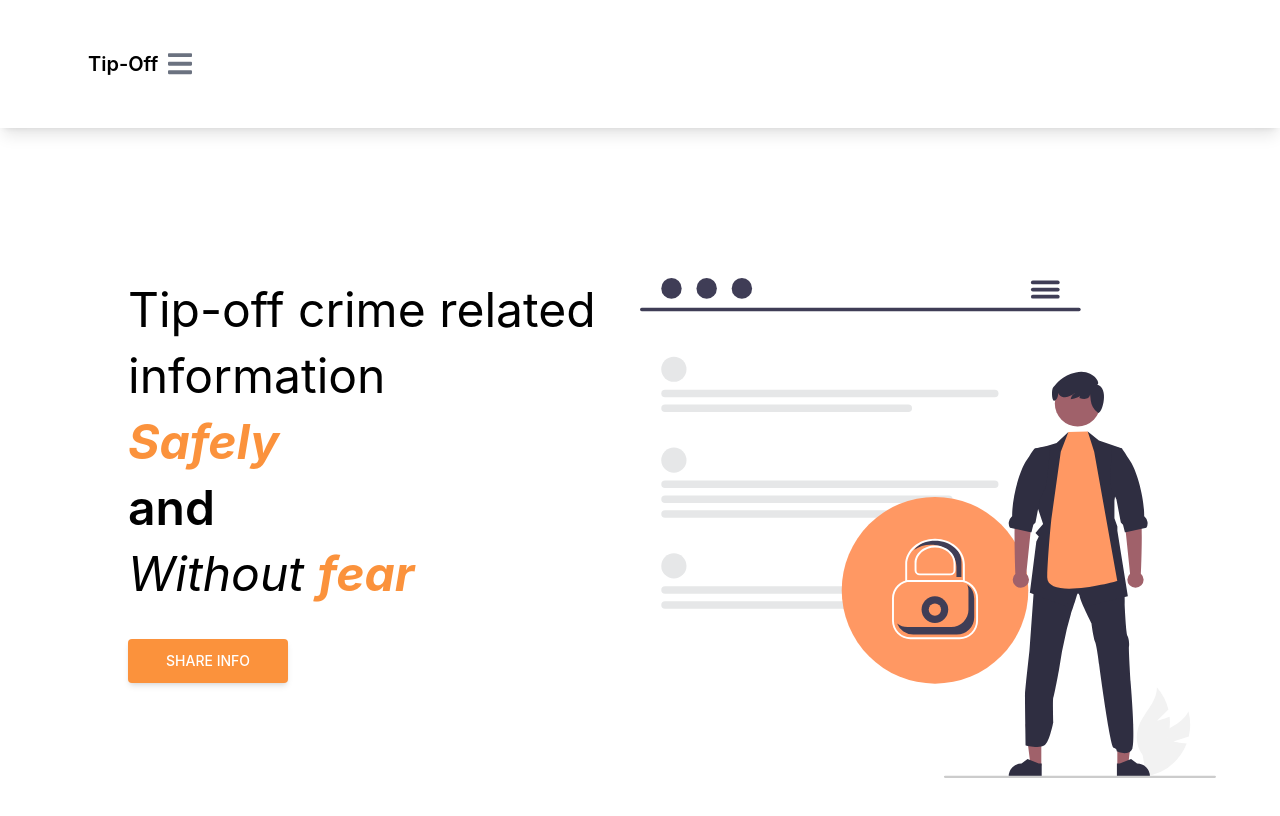
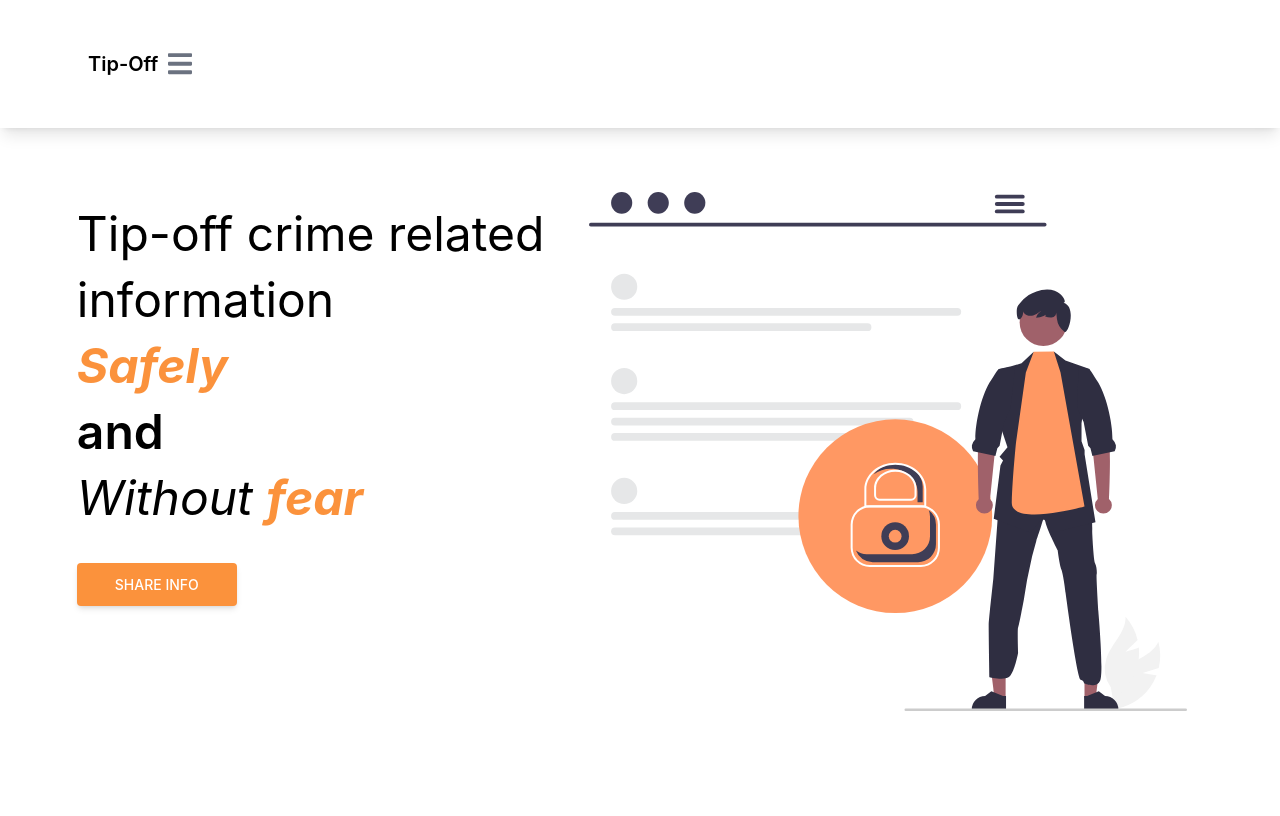
Before and after one commit to devesh-anand/crime-tip-off-frontend, a React (Create React App) app: page / in a window 1280 px wide. Shown: the top 816 px of the page. Built offline with nearby package versions, Linux system fonts and the light colour scheme; what tw-elements would draw is missing.

Commit message:
landing page and form done

```diff
--- a/package.json
+++ b/package.json
@@ -8,6 +8,8 @@
     "@testing-library/user-event": "^13.5.0",
     "react": "^17.0.2",
     "react-dom": "^17.0.2",
+    "react-router-dom": "^6.2.2",
+    "react-router-hash-link": "^2.4.3",
     "react-scripts": "5.0.0",
     "tw-elements": "^1.0.0-alpha12",
     "web-vitals": "^2.1.4"
--- a/src/App.js
+++ b/src/App.js
@@ -1,86 +1,48 @@
-import './App.css';
-import mainImg from './assets/main-img.svg';
+import "./App.css";
+import MainImg from "./MainImg";
+import Navbar from "./Navbar";
+import Form from "./Form";
+import { useState } from "react";
+
 
 function App() {
+
+  const [clicked, setClicked] = useState(false);
+
   return (
     <div className="App">
-      <div className="h-screen">
+        <Navbar />
 
-      <nav class="
-        relative
-        w-full
-        flex flex-wrap
-        items-center
-        justify-between
-        py-4
-        bg-white
-        text-gray-500
-        hover:text-black
-        focus:text-gray-700
-        shadow-lg
-        navbar navbar-expand-lg navbar-light
-        ">
-<div class="container-fluid w-full flex flex-wrap items-center justify-between px-6">
-  <h1 className="pl-6 text-xl font-semibold md:pl-16">Tip-Off</h1>
-<button class="
-    navbar-toggler
-    text-gray-500
-    border-0
-    hover:shadow-none hover:no-underline
-    py-2
-    px-2.5
-    bg-transparent
-    focus:outline-none focus:ring-0 focus:shadow-none focus:no-underline
-  " type="button" data-bs-toggle="collapse" data-bs-target="#navbarSupportedContent"
-aria-controls="navbarSupportedContent" aria-expanded="false" aria-label="Toggle navigation">
-<svg aria-hidden="true" focusable="false" data-prefix="fas" data-icon="bars"
-  class="w-6" role="img" xmlns="http://www.w3.org/2000/svg" viewBox="0 0 448 512">
-  <path fill="currentColor"
-    d="M16 132h416c8.837 0 16-7.163 16-16V76c0-8.837-7.163-16-16-16H16C7.163 60 0 67.163 0 76v40c0 8.837 7.163 16 16 16zm0 160h416c8.837 0 16-7.163 16-16v-40c0-8.837-7.163-16-16-16H16c-8.837 0-16 7.163-16 16v40c0 8.837 7.163 16 16 16zm0 160h416c8.837 0 16-7.163 16-16v-40c0-8.837-7.163-16-16-16H16c-8.837 0-16 7.163-16 16v40c0 8.837 7.163 16 16 16z">
-  </path>
-</svg>
-</button>
-<div class="collapse navbar-collapse flex-grow items-center px-8" id="navbarSupportedContent">
-<ul class="navbar-nav flex flex-col pl-0 list-style-none ml-auto">
-  <li class="nav-item px-2">
-    <a class="nav-link active" aria-current="page" href="#">Home</a>
-  </li>
-  <li class="nav-item pr-2">
-    <a class="nav-link text-gray-500 hover:text-gray-700 focus:text-gray-700 p-0" href="#">Features</a>
-  </li>
-  <li class="nav-item pr-2">
-    <a class="nav-link text-gray-500 hover:text-gray-700 focus:text-gray-700 p-0" href="#">Pricing</a>
-  </li>
-  <li class="nav-item pr-2">
-    <a class="nav-link disabled text-gray-300 p-0"
-      >Disabled</a
-    >
-  </li>
-</ul>
-</div>
-</div>
-      </nav>
+        <div className="flex flex-col justify-center items-center md:flex-row px-16 py-16 h-full">
+          <div className="flex flex-col justify-center basis-1/2 pb-16 lg:pl-16 lg:-ml-20">
+            <h1 className="text-4xl lg:text-5xl leading-normal lg:leading-snug font-normal">
+              Tip-off crime related information <br />
+              <span className="text-orange-400 font-bold italic">
+                Safely
+              </span>
+              <br />
+              <span className="font-semibold">and</span> <br />
+              <span className="italic">Without</span>{" "}
+              <span className="text-orange-400 font-bold italic">fear</span>
+            </h1>
 
-    <div className="flex flex-col md:flex-row px-16 py-16 h-full">
+              <a href="#form">
+                <button
+                onClick={() => {setClicked(true)&&window.location.replace("/#form")} }
+                type="button"
+                class="px-8 py-3 w-40 my-8 bg-orange-400 text-white font-medium text-sm leading-snug uppercase rounded shadow-md hover:bg-orange-500 hover:shadow-lg focus:bg-orange-500 focus:shadow-lg focus:outline-none focus:ring-0 active:bg-orange-500 active:shadow-lg transition duration-150 ease-in-out"
+              >
+                Share Info
+              </button>
+              </a>
+          </div>
 
-        <div className="flex flex-col justify-center basis-1/2 pb-16 lg:pl-16">
-              <h1 className="text-4xl lg:text-5xl leading-normal lg:leading-snug font-normal">
-                Tip-off crime related information <br/>
-                <span className="text-orange-400 font-bold italic">Safely</span> <br/>
-                <span className="font-semibold">and</span> <br/>
-                <span className="italic">Without</span> <span className="text-orange-400 font-bold italic">fear</span>
-              </h1>
+          <div id="form">
+            { clicked ? <Form /> : <MainImg/> }
+          </div>
 
-              <button type="button" class="px-8 py-3 w-40 my-8 bg-orange-400 text-white font-medium text-sm leading-snug uppercase rounded shadow-md hover:bg-orange-500 hover:shadow-lg focus:bg-orange-500 focus:shadow-lg focus:outline-none focus:ring-0 active:bg-orange-500 active:shadow-lg transition duration-150 ease-in-out">SHare Info</button>
         </div>
 
-        <div className="flex basis-1/2 justify-center items-center">
-          <img src={mainImg} />
-        </div>
-    </div>
-</div>
-
-      {/* <h1 className="text-xl font-bold">Hello World</h1> */}
     </div>
   );
 }
--- /dev/null
+++ b/src/Form.js
@@ -0,0 +1,53 @@
+import React from 'react';
+
+function Form(){
+    return(
+        <section class="h-screen flex place-self-center" id="form">
+        <div class="h-full text-gray-800">
+          <div class="flex justify-self-center md:mt-32 flex-wrap h-full g-6">
+            <div class="xl:ml-4 w-full mb-12 md:mb-0">
+              <form>
+                <div class="mb-6">
+                  <select className="form-control block w-full px-4 py-2 text-xl font-normal text-gray-700 bg-white bg-clip-padding border border-solid border-gray-300 rounded transition ease-in-out m-0 focus:text-gray-700 focus:bg-white focus:border-orange-600 focus:outline-none" id="cars" name="cars">
+                    <option value="volvo">Kidnapping</option>
+                    <option value="saab">Money Laundering</option>
+                    <option value="fiat">Theft</option>
+                    <option value="audi">Others</option>
+                  </select>
+                </div>
+
+                <div class="mb-6">
+                  <textarea
+                    type="text"
+                    class="form-control h-32 block w-full px-4 py-2 text-xl font-normal text-gray-700 bg-white bg-clip-padding border border-solid border-gray-300 rounded transition ease-in-out m-0 focus:text-gray-700 focus:bg-white focus:border-orange-600 focus:outline-none"
+                    id="exampleFormControlInput2"
+                    placeholder="Description"
+                  />
+                </div>
+
+                <div class="mb-6">
+                  <input
+                    type="file"
+                    class="form-control block w-full px-4 py-2 text-xl font-normal text-gray-700 bg-white bg-clip-padding border border-solid border-gray-300 rounded transition ease-in-out m-0 focus:text-gray-700 focus:bg-white focus:border-orange-600 focus:outline-none"
+                    id="exampleFormControlInput2"
+                    placeholder="Choose Files"
+                  />
+                </div>
+
+                <div class="text-center lg:text-left">
+                  <button
+                    type="button"
+                    class="inline-block w-full px-7 py-3 bg-orange-400 text-white font-medium text-sm leading-snug uppercase rounded shadow-md hover:bg-orange-700 hover:shadow-lg focus:bg-orange-700 focus:shadow-lg focus:outline-none focus:ring-0 active:bg-orange-800 active:shadow-lg transition duration-150 ease-in-out"
+                  >
+                    Submit
+                  </button>
+                </div>
+              </form>
+            </div>
+          </div>
+        </div>
+      </section>
+    );
+}
+
+export default Form;
--- /dev/null
+++ b/src/MainImg.js
@@ -0,0 +1,12 @@
+import React from 'react';
+import img from "./assets/main-img.svg";
+
+function MainImg (){
+    return(
+        <div className="flex basis-1/2 justify-center items-center">
+            <img src={img} />
+          </div>
+    );
+}
+
+export default MainImg;
--- /dev/null
+++ b/src/Navbar.js
@@ -0,0 +1,93 @@
+import React from 'react';
+
+function Navbar(){
+    return(
+        <nav
+          class="
+        relative
+        w-full
+        flex flex-wrap
+        items-center
+        justify-between
+        py-4
+        bg-white
+        text-gray-500
+        hover:text-black
+        focus:text-gray-700
+        shadow-lg
+        navbar navbar-expand-lg navbar-light
+        "
+        >
+          <div class="container-fluid w-full flex flex-wrap items-center justify-between px-6">
+            <h1 className="pl-6 text-xl font-semibold md:pl-16">Tip-Off</h1>
+            <button
+              class="
+              navbar-toggler
+              text-gray-500
+              border-0
+              hover:shadow-none hover:no-underline
+              py-2
+              px-2.5
+              bg-transparent
+              focus:outline-none focus:ring-0 focus:shadow-none focus:no-underline
+            "
+              type="button"
+              data-bs-toggle="collapse"
+              data-bs-target="#navbarSupportedContent"
+              aria-controls="navbarSupportedContent"
+              aria-expanded="false"
+              aria-label="Toggle navigation"
+            >
+              <svg
+                aria-hidden="true"
+                focusable="false"
+                data-prefix="fas"
+                data-icon="bars"
+                class="w-6"
+                role="img"
+                xmlns="http://www.w3.org/2000/svg"
+                viewBox="0 0 448 512"
+              >
+                <path
+                  fill="currentColor"
+                  d="M16 132h416c8.837 0 16-7.163 16-16V76c0-8.837-7.163-16-16-16H16C7.163 60 0 67.163 0 76v40c0 8.837 7.163 16 16 16zm0 160h416c8.837 0 16-7.163 16-16v-40c0-8.837-7.163-16-16-16H16c-8.837 0-16 7.163-16 16v40c0 8.837 7.163 16 16 16zm0 160h416c8.837 0 16-7.163 16-16v-40c0-8.837-7.163-16-16-16H16c-8.837 0-16 7.163-16 16v40c0 8.837 7.163 16 16 16z"
+                ></path>
+              </svg>
+            </button>
+            <div
+              class="collapse navbar-collapse flex-grow items-center px-8"
+              id="navbarSupportedContent"
+            >
+              <ul class="navbar-nav flex flex-col pl-0 list-style-none ml-auto">
+                <li class="nav-item px-2">
+                  <a class="nav-link active" aria-current="page" href="/#">
+                    Home
+                  </a>
+                </li>
+                <li class="nav-item pr-2">
+                  <a
+                    class="nav-link text-gray-500 hover:text-gray-700 focus:text-gray-700 p-0"
+                    href="/#"
+                  >
+                    Features
+                  </a>
+                </li>
+                <li class="nav-item pr-2">
+                  <a
+                    class="nav-link text-gray-500 hover:text-gray-700 focus:text-gray-700 p-0"
+                    href="/#"
+                  >
+                    Pricing
+                  </a>
+                </li>
+                <li class="nav-item pr-2">
+                  <a class="nav-link disabled text-gray-300 p-0">Disabled</a>
+                </li>
+              </ul>
+            </div>
+          </div>
+        </nav>
+    );
+}
+
+export default Navbar;
```
Also changed, not shown: 2 other files (tests, documents, lock files or other folders).
